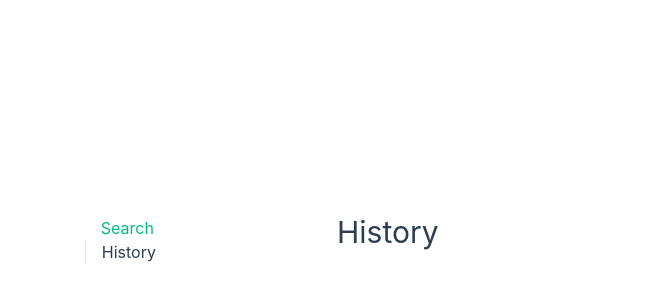
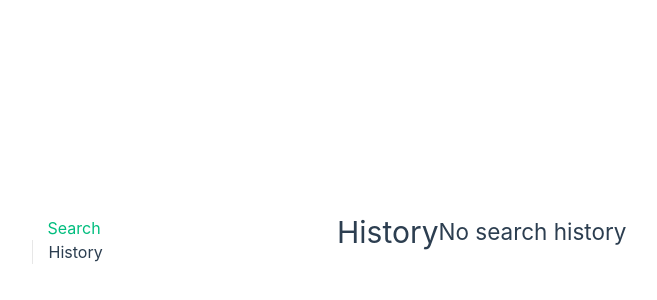
Before and after one commit to zachcoyle/omdb-vue-app, a Vue app: page /history in a window 1280 px wide. Shown: the part 168-468 px from the top of the page, without its empty margins (303-960 px from the left). Built offline with nearby package versions, Linux system fonts and the light colour scheme.

Commit message:
conditionally display history list

```diff
--- a/src/views/HistoryView.vue
+++ b/src/views/HistoryView.vue
@@ -1,9 +1,10 @@
 <template>
   <div class="about">
     <h1>History</h1>
-    <ul>
+    <ul v-if="this.$store.getters.history.length > 0">
       <li v-for="(movie, index) in this.$store.getters.history" :key="index">{{ movie.Title }}</li>
     </ul>
+    <h2 v-else>No search history</h2>
   </div>
 </template>
 
```
